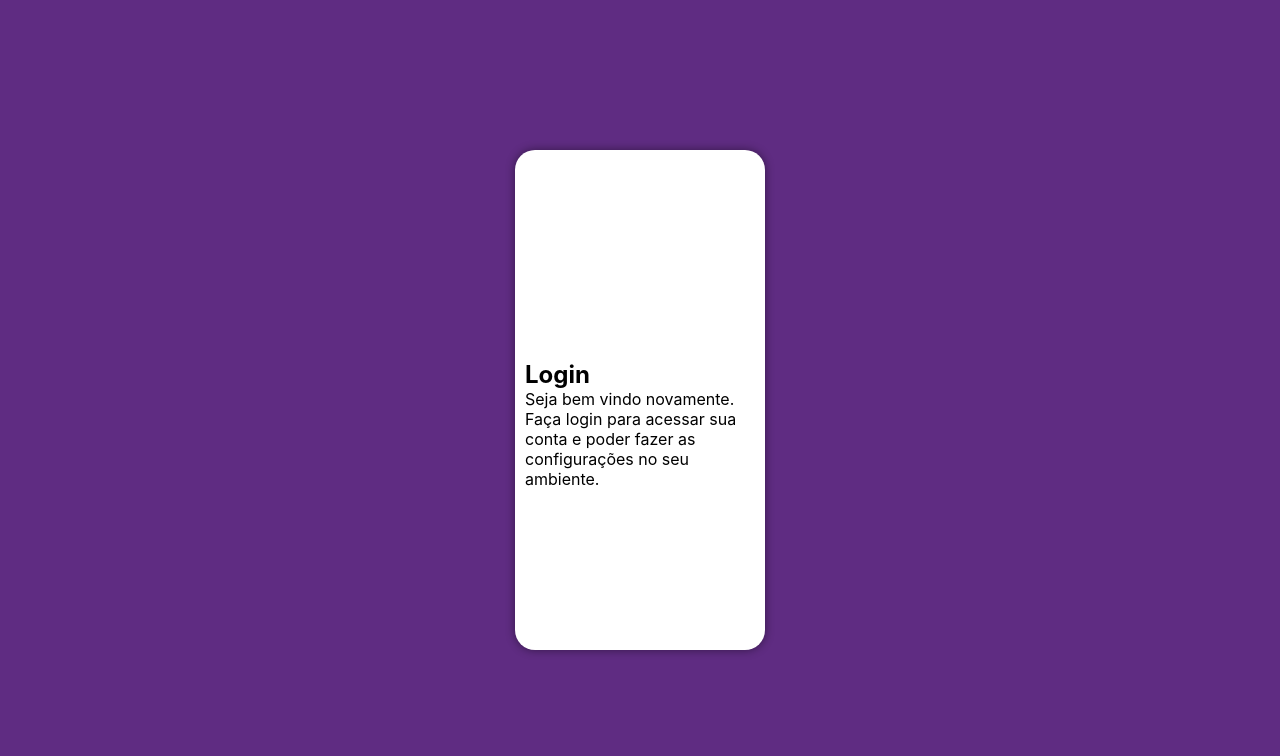
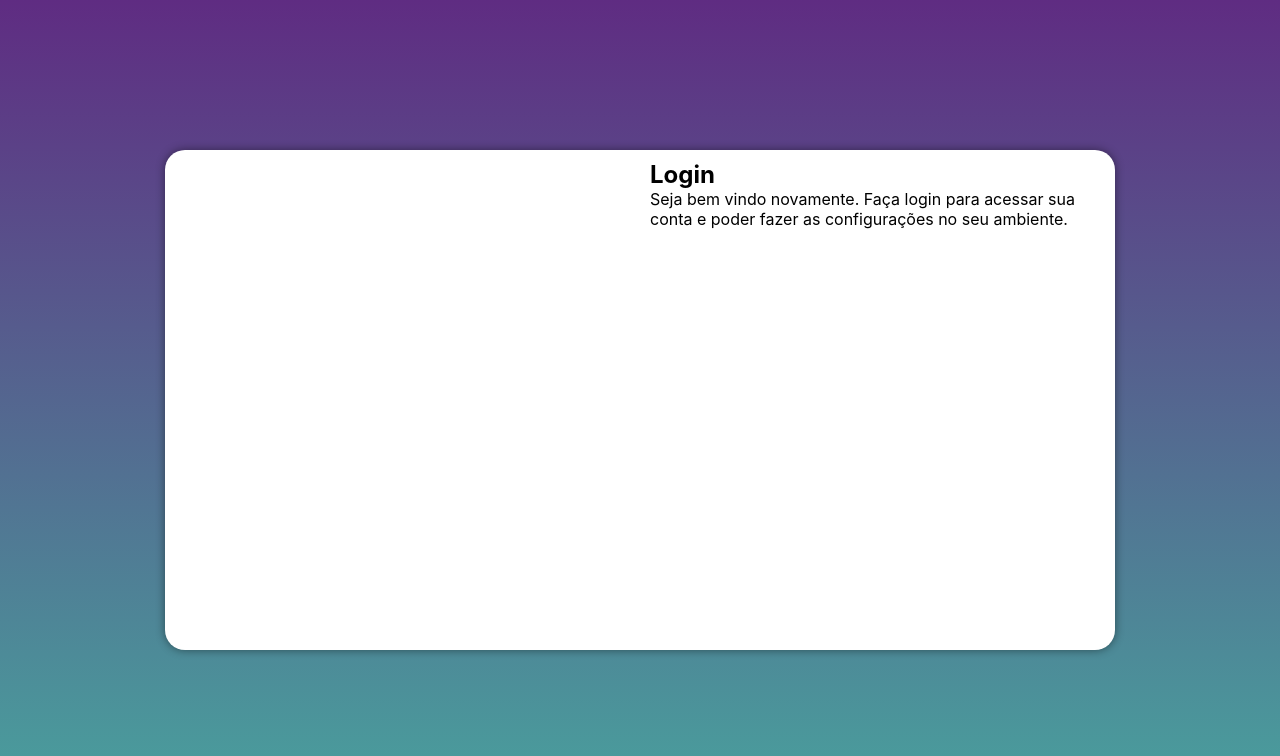
Before and after one commit to ironnosliw/projeto-login, a plain HTML site: page index.html in a window 1280 px wide. Drawn offline with Linux system fonts and the light colour scheme.

Commit message:
media query para outras telas

```diff
--- /dev/null
+++ b/estilos/media-query.css
@@ -0,0 +1,51 @@
+@charset "UTF-8";
+
+/*tipical device breakpoints
+pequenas telas: até 600px
+celular: de 600px até 760px
+tablet: de 768px até 992px
+desktop: de 992px até 1200px
+grandes telas: acima de 1200px */
+
+@media screen and (min-width: 768px) and (max-width: 992px) {
+
+    body {
+        background-image: linear-gradient(to top, #49a09d,  #5f2c82);
+    }
+
+    section#login {
+        width: 80vw;
+    }
+}
+
+section#login > div#imagem {
+    float: left;
+    width: 30%;
+    height: 100px;
+}
+
+section#login > div#formulario {
+    float: right;
+    width: 70%;
+}
+
+@media screen and (min-width: 992px) {
+    body {
+        background-image: linear-gradient(to top, #49a09d,  #5f2c82);
+    }
+
+    section#login {
+        width: 950px;
+    }
+}
+
+section#login > div#imagem {
+    float: left;
+    width: 50%;
+    height: 100%;
+}
+
+section#login > div#formulario {
+    float: right;
+    width: 50%;
+}
--- a/estilos/style.css
+++ b/estilos/style.css
@@ -36,6 +36,9 @@ section#login {
     border-radius: 20px;
     box-shadow: 0px 0px 10px rgba(0, 0, 0, 0.455);
 
+    transition: width .3s, height .3s;
+    transition-timing-function: ease;
+
 }
 
 section#login > div#imagem { /*dentro da section chamada login eu tenho uma div chamada imagem */
--- a/index.html
+++ b/index.html
@@ -5,6 +5,7 @@
     <meta http-equiv="X-UA-Compatible" content="IE=edge">
     <meta name="viewport" content="width=device-width, initial-scale=1.0">
     <link rel="stylesheet" href="estilos/style.css">
+    <link rel="stylesheet" href="estilos/media-query.css">
     <title>login</title>
 </head>
 <body>
```
